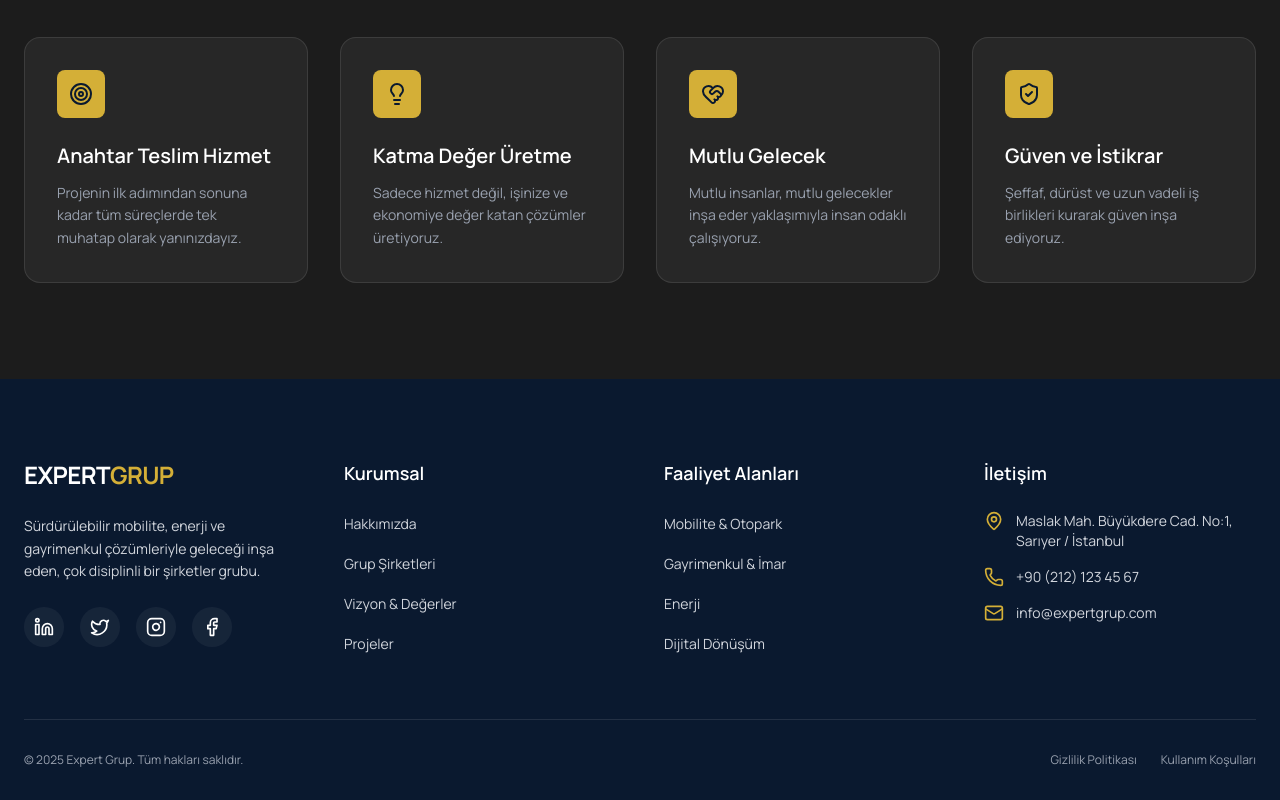
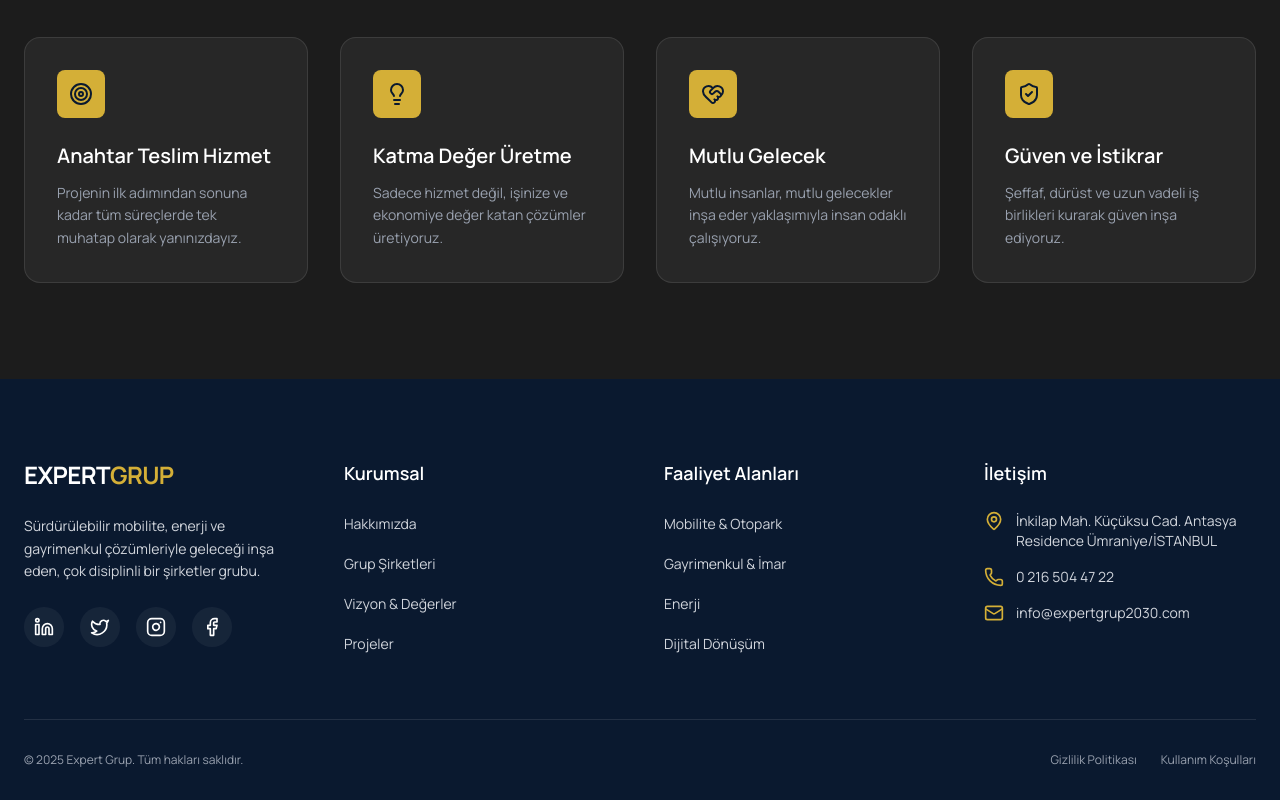
Before and after one commit to tacker2022/expert-grup-website, a Next.js app: page / in a window 1280 px wide. Shown: the part 3965-4765 px from the top of the page. Built offline with nearby package versions, Linux system fonts and the light colour scheme.

Commit message:
chore: update contact information

```diff
--- a/app/contact/page.tsx
+++ b/app/contact/page.tsx
@@ -33,20 +33,20 @@ export default function ContactPage() {
                                             title="Adres"
                                             content={
                                                 <>
-                                                    Maslak Mah. Büyükdere Cad. No:1<br />
-                                                    Sarıyer / İstanbul, Türkiye
+                                                    İnkilap Mah. Küçüksu Cad.<br />
+                                                    Antasya Residence Ümraniye/İSTANBUL
                                                 </>
                                             }
                                         />
                                         <ContactItem
                                             icon={Phone}
                                             title="Telefon"
-                                            content="+90 (212) 123 45 67"
+                                            content="0 216 504 47 22"
                                         />
                                         <ContactItem
                                             icon={Mail}
                                             title="E-Posta"
-                                            content="info@expertgrup.com"
+                                            content="info@expertgrup2030.com"
                                         />
                                         <ContactItem
                                             icon={Clock}
--- a/components/layout/footer.tsx
+++ b/components/layout/footer.tsx
@@ -54,15 +54,15 @@ export function Footer() {
                         <ul className="space-y-4 text-gray-300 text-sm">
                             <li className="flex items-start gap-3">
                                 <MapPin className="w-5 h-5 text-expert-gold shrink-0" />
-                                <span>Maslak Mah. Büyükdere Cad. No:1, Sarıyer / İstanbul</span>
+                                <span>İnkilap Mah. Küçüksu Cad. Antasya Residence Ümraniye/İSTANBUL</span>
                             </li>
                             <li className="flex items-center gap-3">
                                 <Phone className="w-5 h-5 text-expert-gold shrink-0" />
-                                <span>+90 (212) 123 45 67</span>
+                                <span>0 216 504 47 22</span>
                             </li>
                             <li className="flex items-center gap-3">
                                 <Mail className="w-5 h-5 text-expert-gold shrink-0" />
-                                <span>info@expertgrup.com</span>
+                                <span>info@expertgrup2030.com</span>
                             </li>
                         </ul>
                     </div>
```
